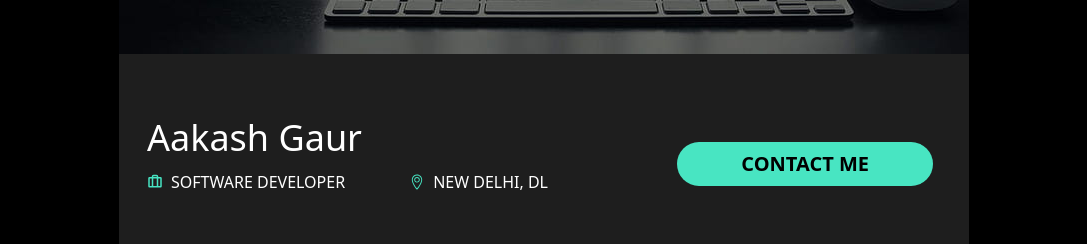
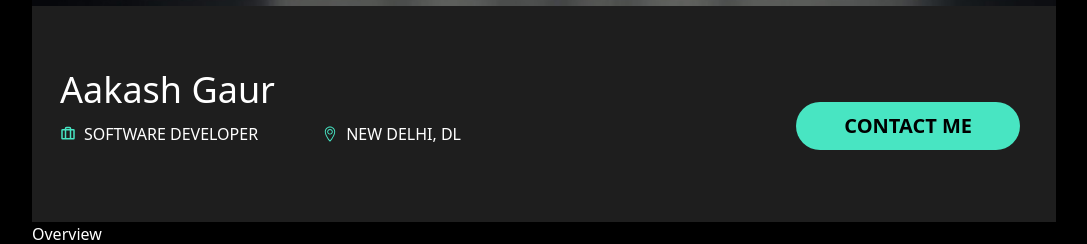
Before and after one commit to AakashGaur03/portfolio, a React (Vite) app: page / in a window 1280 px wide. Shown: the part 424-668 px from the top of the page, without its empty margins (96-1183 px from the left). Built offline with nearby package versions, Linux system fonts and the light colour scheme.

Commit message:
Hero Section Completed

```diff
--- a/src/App.jsx
+++ b/src/App.jsx
@@ -4,7 +4,7 @@ function App() {
 	return (
 		<>
 			<div className="flex justify-center">
-				<div className="max-w-5xl">
+				<div className="max-w-5xl w-5xl">
 					<HeroSection />
 					<Overview />
 					<WorkHistory />
--- a/src/components/HeroSection.jsx
+++ b/src/components/HeroSection.jsx
@@ -4,11 +4,11 @@ import { TfiLocationPin } from "react-icons/tfi";
 const HeroSection = () => {
 	return (
 		<div>
-			<img src="/Images/desktop-wallpaper-portfolio.jpg" alt="" />
+			<img src="/Images/desktop-wallpaper-portfolio.jpg" className="w-full" alt="" />
 
 			<div>
 				<div className="py-16 px-7 flex flex-wrap justify-between bg-[#1e1e1e]">
-					<div>
+					<div className="">
 						<p className="text-4xl">Aakash Gaur</p>
 						<div className="flex mt-3 flex-wrap gap-x-16">
 							<div className="flex items-center">
@@ -21,10 +21,10 @@ const HeroSection = () => {
 							</div>
 						</div>
 					</div>
-					<div className="content-end">
+					<div className="content-end pt-8">
 						<button
 							type="button"
-							className="bg-[#48e5c2] hover:bg-[#6deace] focus:outline-none focus:ring-4 focus:ring-green-30 rounded-full text-center me-2 mb-2 dark:bg-[#48e5c2] dark:hover:bg-[#6deace] dark:focus:ring-[#6deace] text-black px-16 text-xl font-bold leading-0.9 py-2"
+							className="bg-[#48e5c2] hover:bg-[#6deace] focus:outline-none focus:ring-4 focus:ring-green-30 rounded-full text-center me-2 mb-2 dark:bg-[#48e5c2] dark:hover:bg-[#6deace] dark:focus:ring-[#6deace] text-black px-12 text-xl font-bold leading-0.9 py-[10px]"
 						>
 							CONTACT ME
 						</button>
```
Also changed, not shown: public/Images/desktop-wallpaper-portfolio.jpg.
